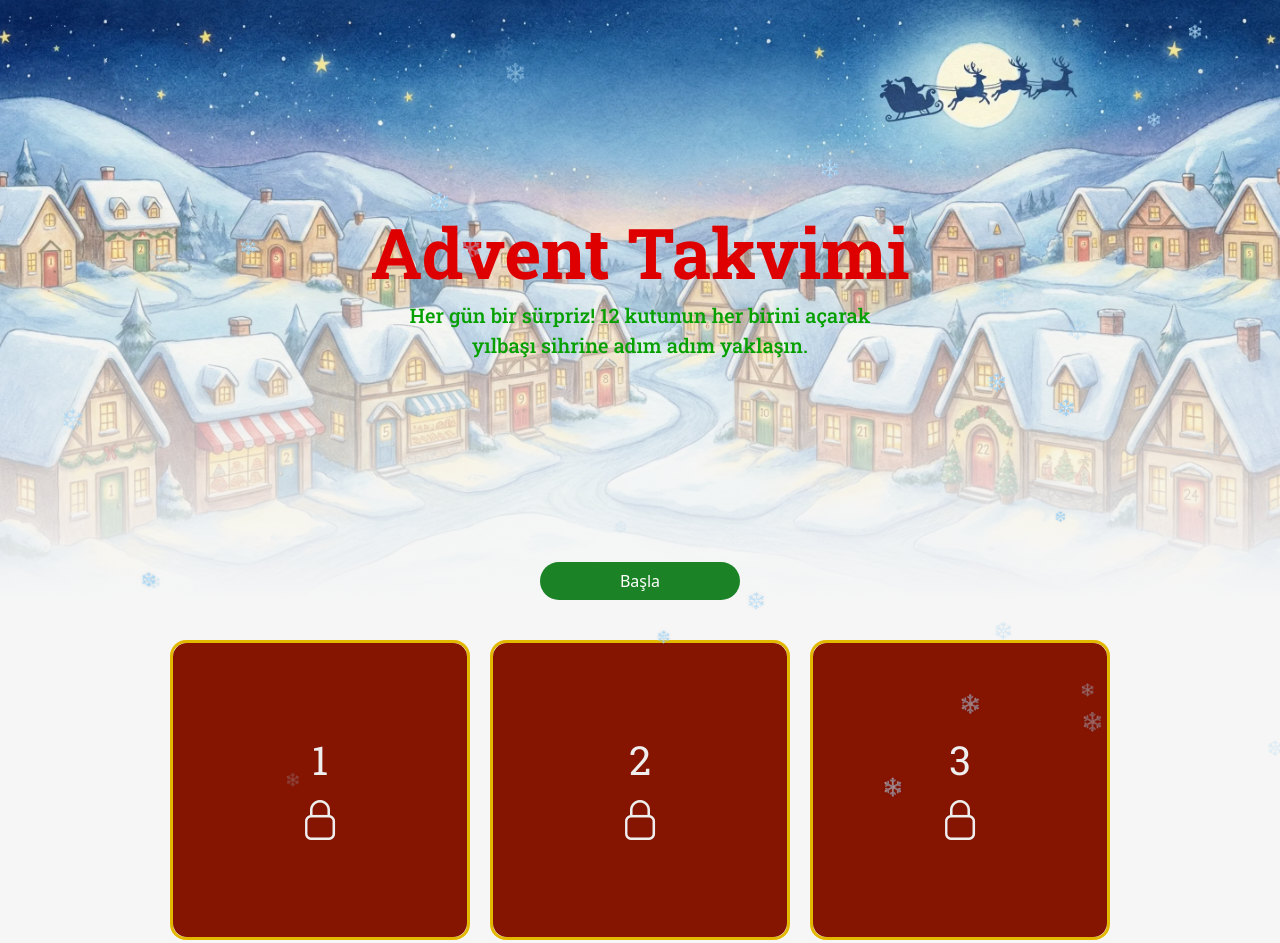
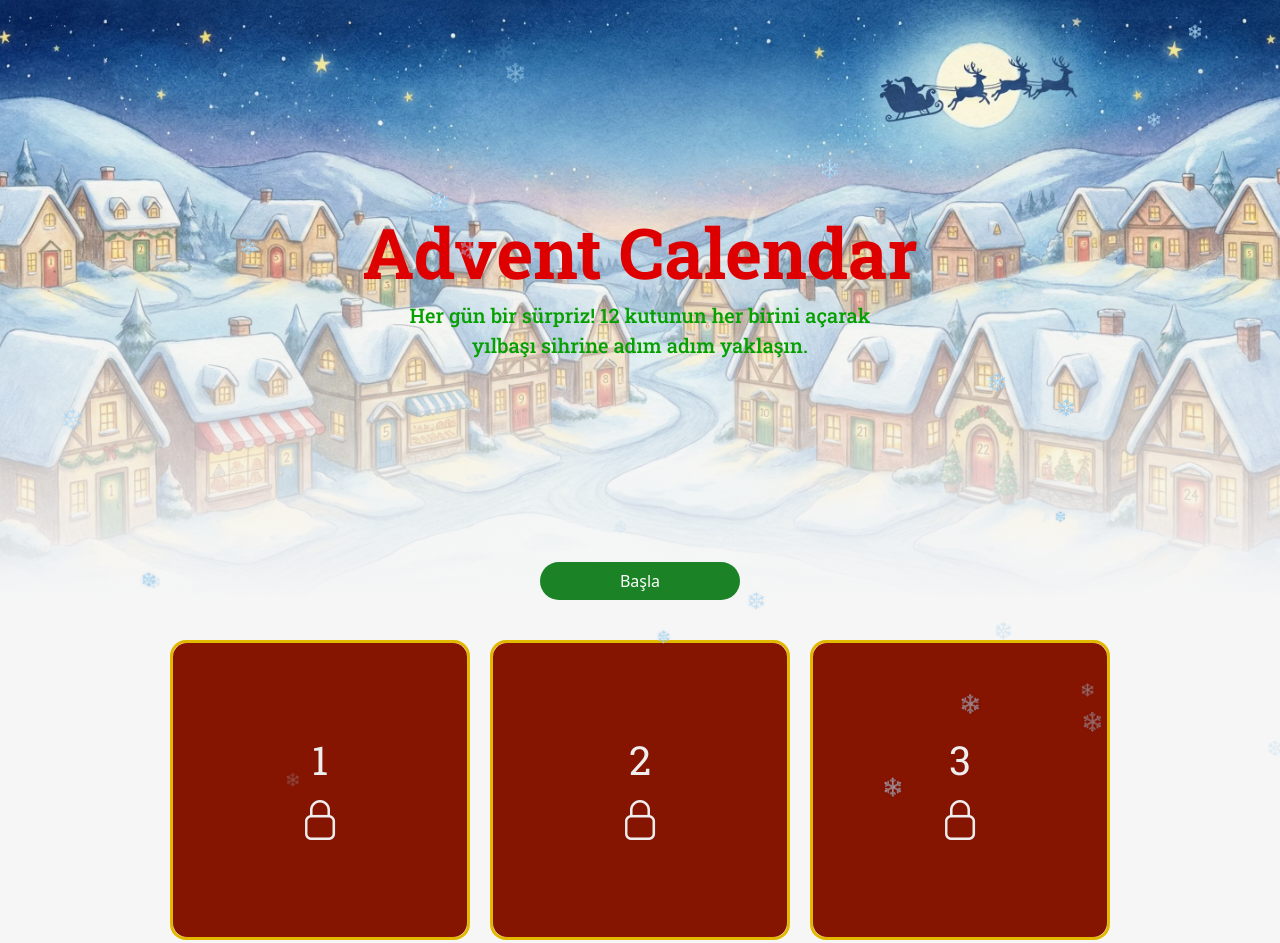
Before and after one commit to efepwx18/advntclndr, a plain HTML site: page index.html in a window 1280 px wide. Shown: the top 943 px of the page. Drawn offline with nearby package versions, Linux system fonts and the light colour scheme.

Commit message:
Update index.html

```diff
--- a/index.html
+++ b/index.html
@@ -16,7 +16,7 @@
     🎁 Sürpriz Kutusu Açıldı!
     </div>
     <div class="welcome">
-        <div class="welcome-text">Advent Takvimi</div>
+        <div class="welcome-text">Advent Calendar</div>
         <img src="Gemini_Generated_Image_4qmkic4qmkic4qmk.webp" alt="">
         <div class="welcome-text-under">Her gün bir sürpriz! 12 kutunun her birini açarak yılbaşı sihrine adım adım yaklaşın.</div>
         <a class="btn btn btn-start" href="#box">Başla</a>
```
